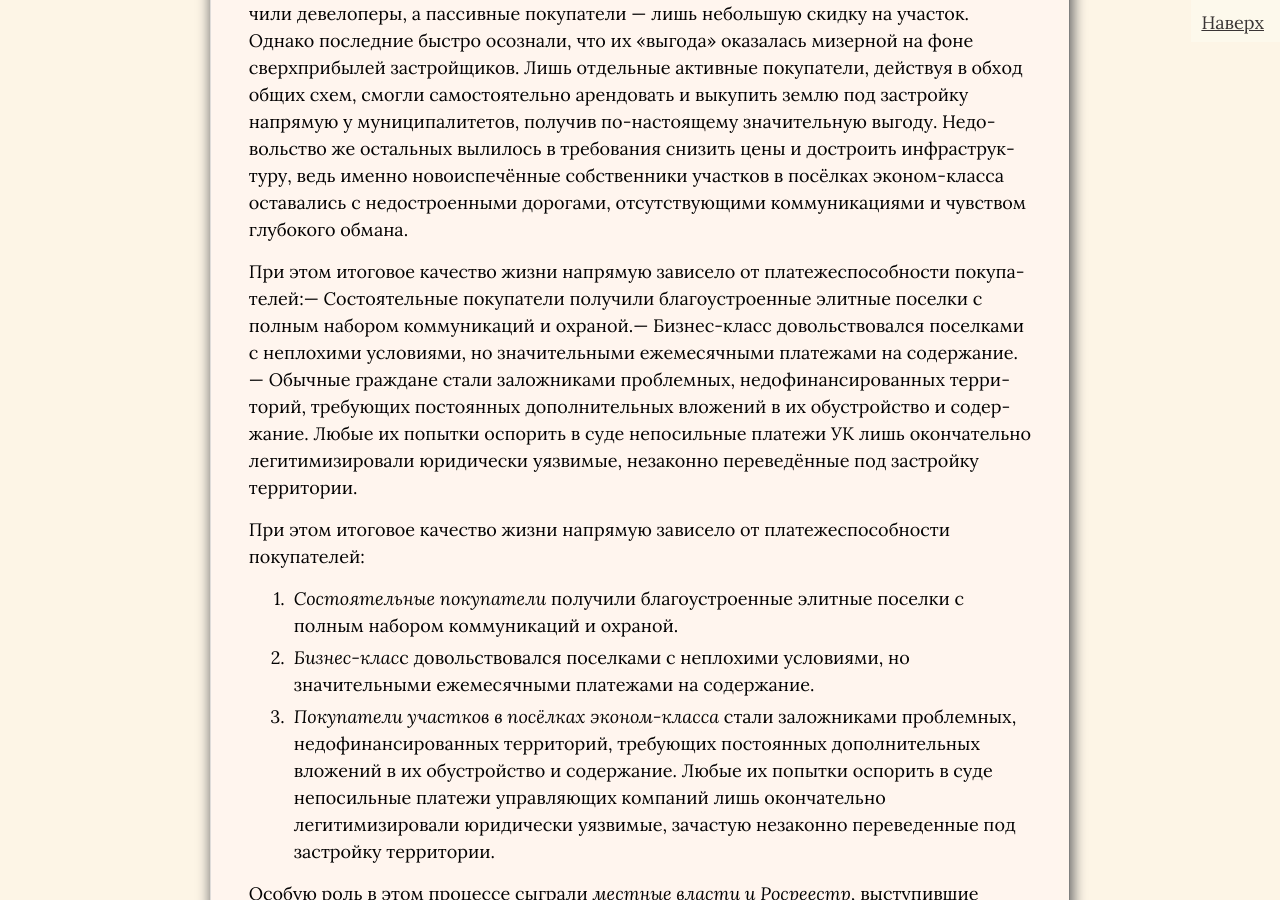
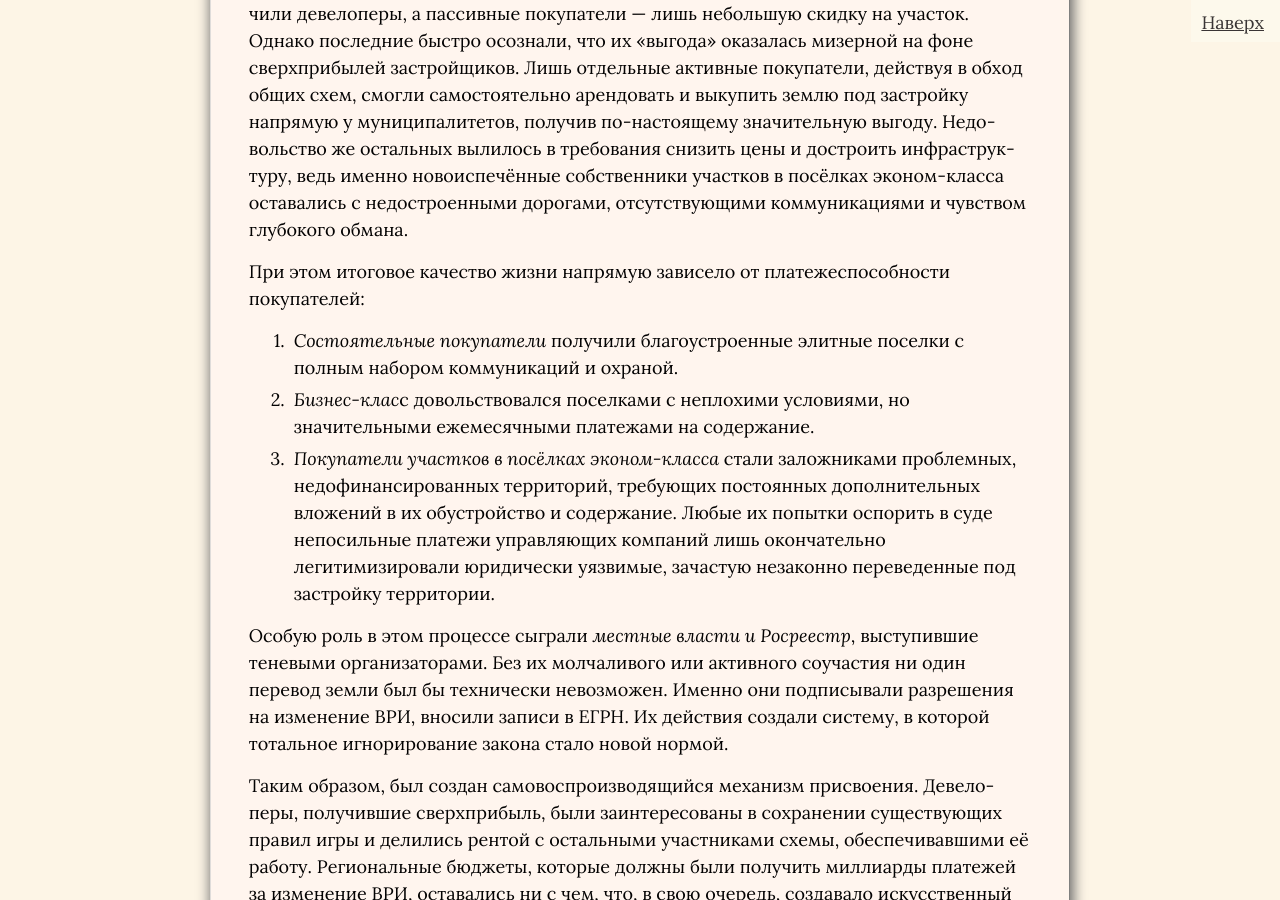
Before and after one commit to SergSi/land-use-art, a Jekyll site: the page built from _posts/2025-08-25-reforma.md, in a window 1280 px wide and 900 px high, scrolled down 10042 px. Built offline with Jekyll 4.4.1, drawn with Linux system fonts in a browser that asks for light colours; some web fonts are replaced.

Commit message:
Update 2025-08-25-reforma.md

```diff
--- a/_posts/2025-08-25-reforma.md
+++ b/_posts/2025-08-25-reforma.md
@@ -139,8 +139,6 @@ align: right
 
 Сэкономленные на выплатах в бюджет миллиарды рублей нечестно делились между девелоперами и покупателями. В итоге основную предпринимательскую прибыль получили девелоперы, а пассивные покупатели — лишь небольшую скидку на участок. Однако последние быстро осознали, что их «выгода» оказалась мизерной на фоне сверхприбылей застройщиков. Лишь отдельные активные покупатели, действуя в обход общих схем, смогли самостоятельно арендовать и выкупить землю под застройку напрямую у муниципалитетов, получив по-настоящему значительную выгоду. Недовольство же остальных вылилось в требования снизить цены и достроить инфраструктуру, ведь именно новоиспечённые собственники участков в посёлках эконом-класса оставались с недостроенными дорогами, отсутствующими коммуникациями и чувством глубокого обмана.
 
-При этом итоговое качество жизни напрямую зависело от платежеспособности покупателей:— Состоятельные покупатели получили благоустроенные элитные поселки с полным набором коммуникаций и охраной.— Бизнес-класс довольствовался поселками с неплохими условиями, но значительными ежемесячными платежами на содержание.— Обычные граждане стали заложниками проблемных, недофинансированных территорий, требующих постоянных дополнительных вложений в их обустройство и содержание. Любые их попытки оспорить в суде непосильные платежи УК лишь окончательно легитимизировали юридически уязвимые, незаконно переведённые под застройку территории.
-
 При этом итоговое качество жизни напрямую зависело от платежеспособности покупателей:
 
 1. *Состоятельные покупатели* получили благоустроенные элитные поселки с полным набором коммуникаций и охраной.
```
